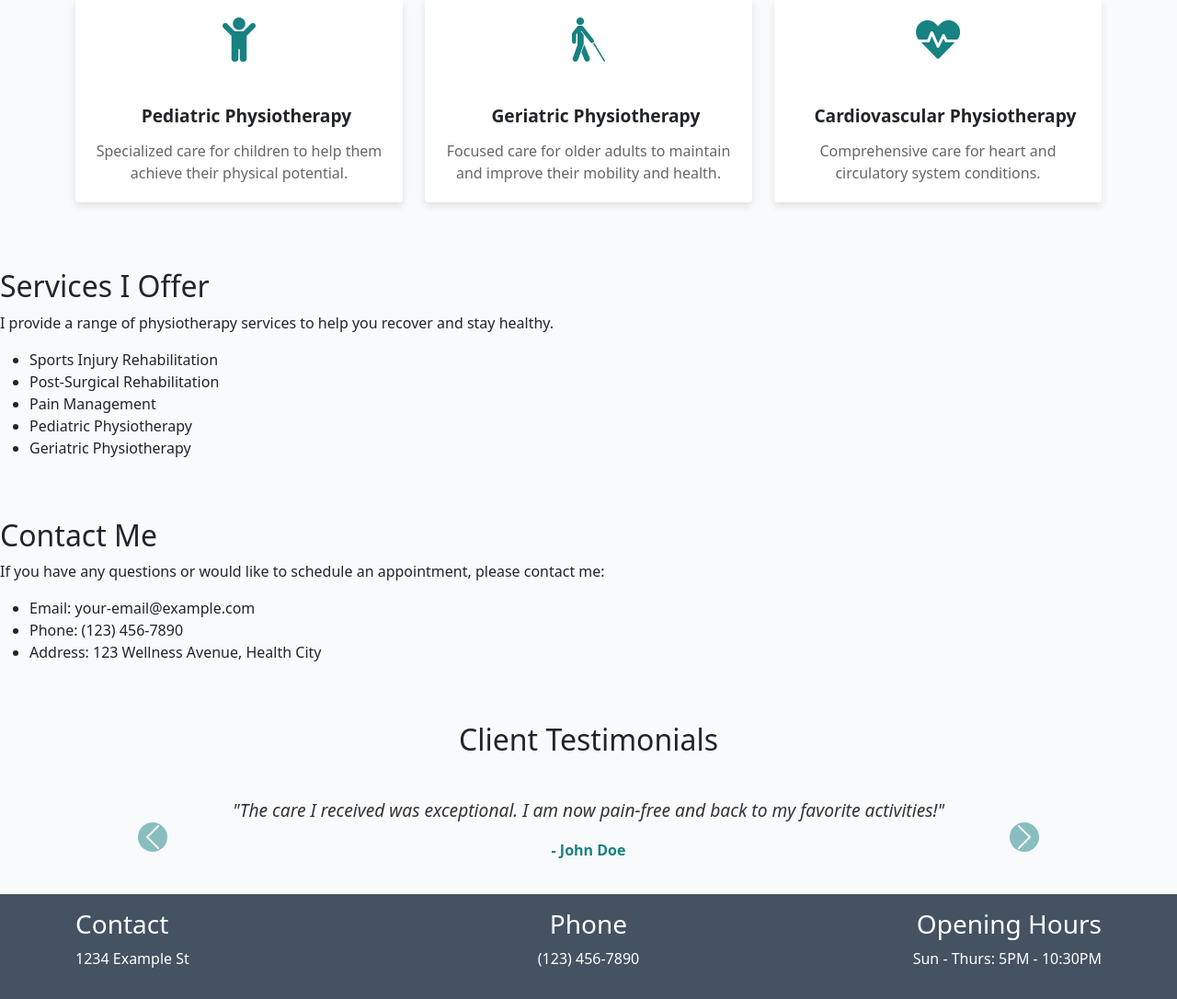
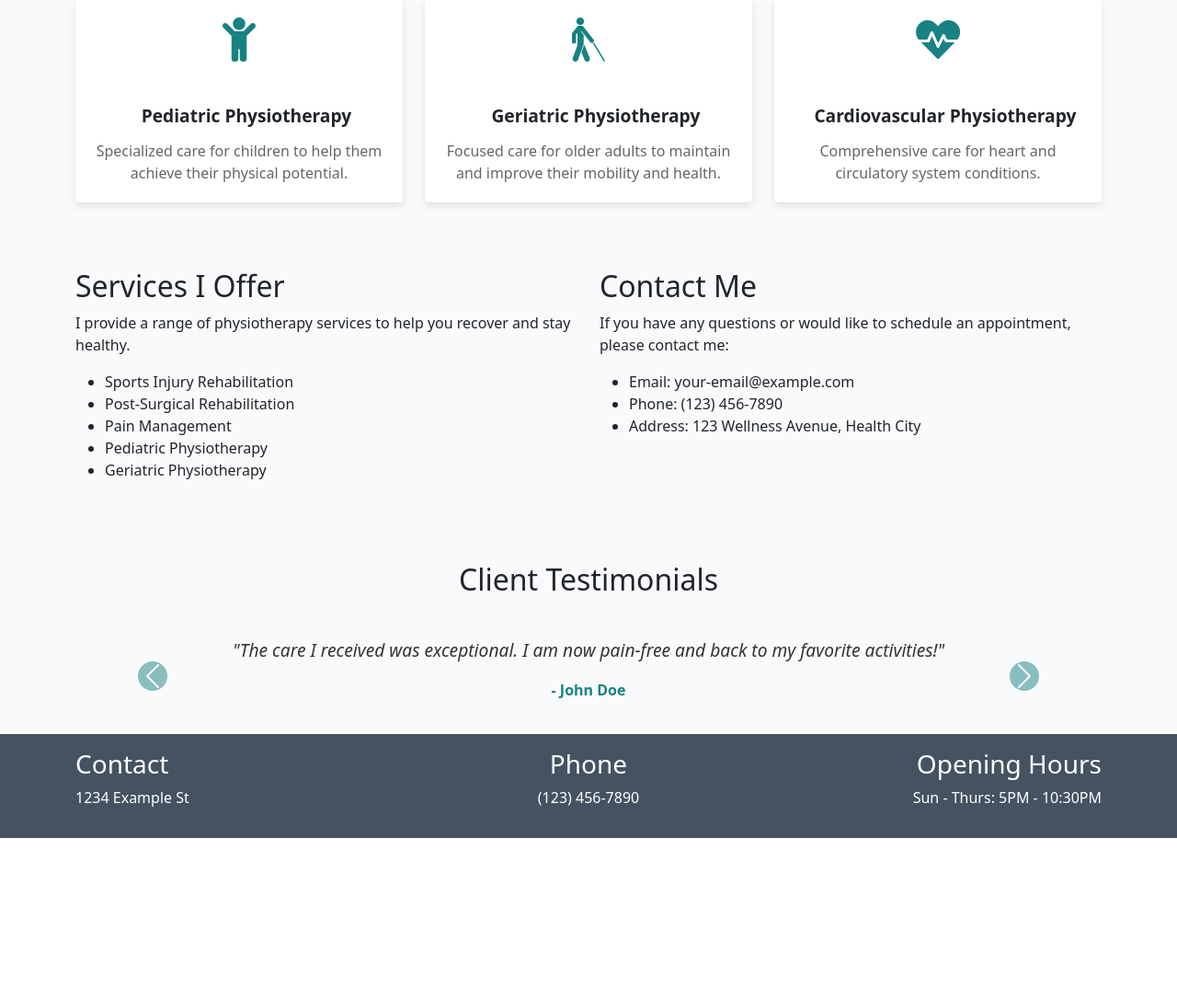
Before and after one commit to Alvor1991/PP4-Physio, a Django app: page / in a window 1280 px wide. Shown: the part 869-1955 px from the top of the page at 92% size. After the commit the page ends 1780 px from the top, so only its background shows below. Run offline with Django 4.2, Linux system fonts and the light colour scheme.

Commit message:
Divide services and contact side by side

```diff
--- a/home/templates/home/home.html
+++ b/home/templates/home/home.html
@@ -75,9 +75,11 @@
     </div>
 </div>
 
+<!-- Side by Side Sections -->
+<div class="container mt-5">
+    <div class="row">
         <!-- Services Offered -->
-<div class="row mt-5">
-    <div class="col-12">
+        <div class="col-md-6 mb-4">
             <h2>Services I Offer</h2>
             <p>I provide a range of physiotherapy services to help you recover and stay healthy.</p>
             <ul>
@@ -88,11 +90,9 @@
                 <li>Geriatric Physiotherapy</li>
             </ul>
         </div>
-  </div>
 
         <!-- Contact Information -->
-  <div class="row mt-5">
-    <div class="col-12">
+        <div class="col-md-6 mb-4">
             <h2>Contact Me</h2>
             <p>If you have any questions or would like to schedule an appointment, please contact me:</p>
             <ul>
@@ -100,6 +100,7 @@
                 <li>Phone: (123) 456-7890</li>
                 <li>Address: 123 Wellness Avenue, Health City</li>
             </ul>
+        </div>
     </div>
 </div>
 
```
Also changed, not shown: static/css/style.css (line endings or trailing spaces). Lines whose indentation alone changed are shown as unchanged.
